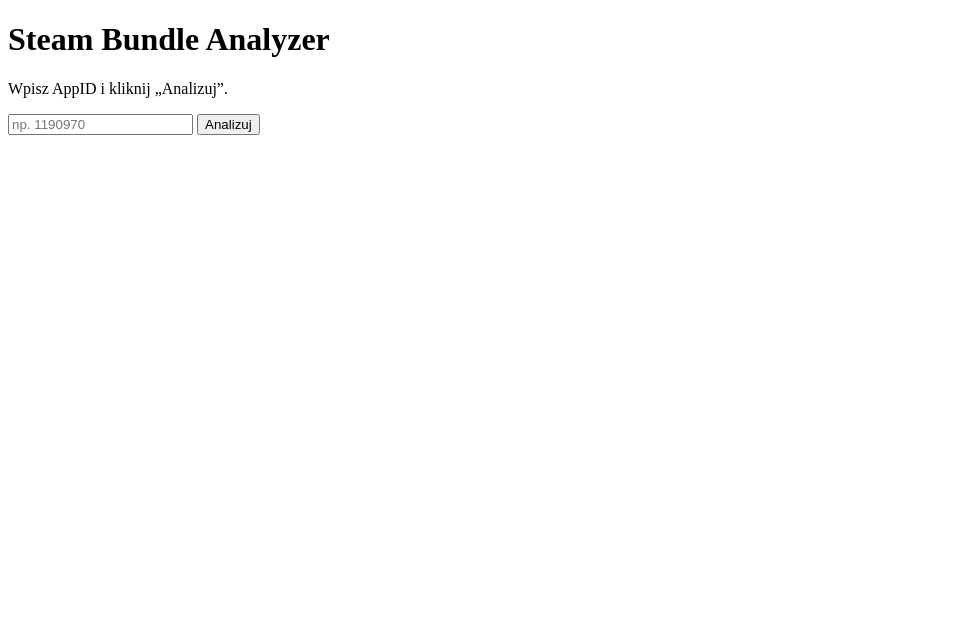
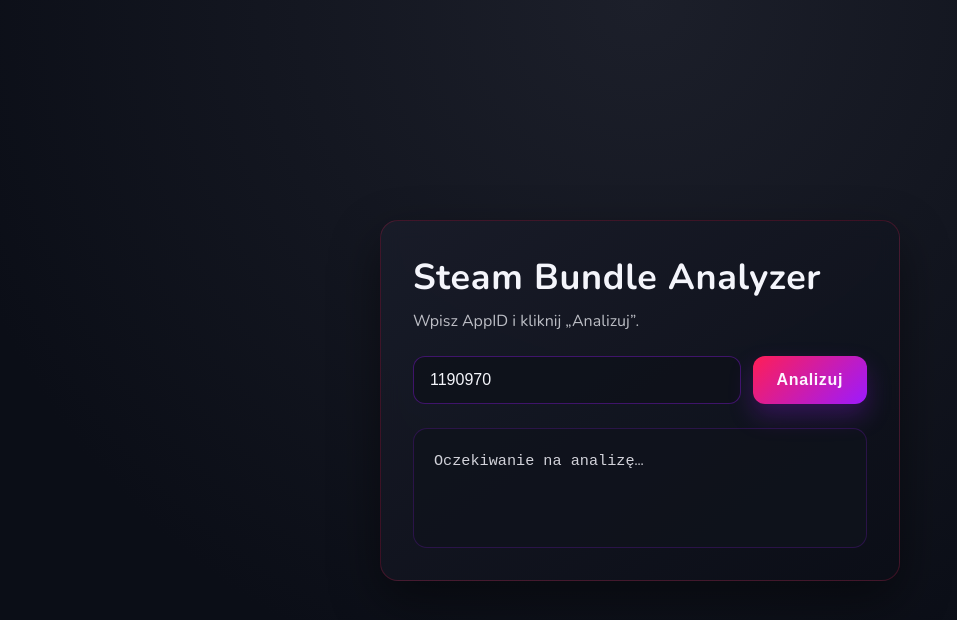
Before and after one commit to kriskrej/BundleMaster, a website built with Vite: page index.html in a window 1280 px wide. Shown: the whole page, without its empty margins (0-957 px from the left). Built offline with nearby package versions, Linux system fonts and the light colour scheme.

Commit message:
Add default app ID and apply dark themed styling

```diff
--- a/index.html
+++ b/index.html
@@ -4,6 +4,134 @@
     <meta charset="utf-8" />
     <meta name="viewport" content="width=device-width, initial-scale=1" />
     <title>Steam Bundle Analyzer</title>
+    <link rel="preconnect" href="https://fonts.googleapis.com" />
+    <link rel="preconnect" href="https://fonts.gstatic.com" crossorigin />
+    <link
+      href="https://fonts.googleapis.com/css2?family=Nunito:wght@400;600;700&display=swap"
+      rel="stylesheet"
+    />
+    <style>
+      :root {
+        color-scheme: dark;
+        font-family: 'Nunito', system-ui, -apple-system, BlinkMacSystemFont,
+          'Segoe UI', sans-serif;
+      }
+
+      * {
+        box-sizing: border-box;
+      }
+
+      body {
+        margin: 0;
+        min-height: 100vh;
+        display: flex;
+        align-items: center;
+        justify-content: center;
+        background: radial-gradient(circle at top, #1c1f2a, #0b0e17 70%);
+        color: #f4f5fb;
+      }
+
+      #app {
+        width: min(520px, 90vw);
+      }
+
+      .app-container {
+        background: linear-gradient(145deg, rgba(25, 28, 41, 0.9), rgba(11, 14, 23, 0.9));
+        border: 1px solid rgba(255, 30, 86, 0.2);
+        border-radius: 18px;
+        padding: 32px;
+        box-shadow: 0 20px 50px rgba(0, 0, 0, 0.45);
+        backdrop-filter: blur(10px);
+      }
+
+      .title {
+        margin: 0 0 8px;
+        font-size: 2.25rem;
+        font-weight: 700;
+        letter-spacing: 0.02em;
+      }
+
+      .subtitle {
+        margin: 0 0 24px;
+        color: rgba(244, 245, 251, 0.75);
+        font-weight: 400;
+      }
+
+      .input-group {
+        display: flex;
+        gap: 12px;
+        margin-bottom: 24px;
+      }
+
+      .appid-input {
+        flex: 1;
+        padding: 14px 16px;
+        border-radius: 12px;
+        border: 1px solid rgba(156, 26, 255, 0.35);
+        background: rgba(15, 18, 27, 0.9);
+        color: inherit;
+        font-size: 1rem;
+        transition: border 0.2s ease, box-shadow 0.2s ease;
+      }
+
+      .appid-input:focus {
+        outline: none;
+        border-color: rgba(255, 30, 86, 0.8);
+        box-shadow: 0 0 0 3px rgba(255, 30, 86, 0.15);
+      }
+
+      .analyze-button {
+        padding: 14px 24px;
+        border: none;
+        border-radius: 12px;
+        background: linear-gradient(135deg, #ff1e56, #9c1aff);
+        color: #fdf5ff;
+        font-weight: 700;
+        font-size: 1rem;
+        letter-spacing: 0.04em;
+        cursor: pointer;
+        box-shadow: 0 12px 24px rgba(156, 26, 255, 0.25);
+        transition: transform 0.15s ease, box-shadow 0.2s ease;
+      }
+
+      .analyze-button:hover,
+      .analyze-button:focus-visible {
+        transform: translateY(-1px);
+        box-shadow: 0 14px 28px rgba(255, 30, 86, 0.35);
+        outline: none;
+      }
+
+      .analyze-button:active {
+        transform: translateY(0);
+      }
+
+      .output {
+        margin: 0;
+        padding: 20px;
+        background: rgba(16, 19, 29, 0.85);
+        border-radius: 14px;
+        border: 1px solid rgba(156, 26, 255, 0.2);
+        min-height: 120px;
+        color: rgba(244, 245, 251, 0.85);
+        font-size: 0.95rem;
+        line-height: 1.6;
+        overflow-x: auto;
+      }
+
+      @media (max-width: 520px) {
+        .app-container {
+          padding: 24px;
+        }
+
+        .input-group {
+          flex-direction: column;
+        }
+
+        .analyze-button {
+          width: 100%;
+        }
+      }
+    </style>
   </head>
   <body>
     <div id="app"></div>
--- a/src/main.ts
+++ b/src/main.ts
@@ -1,13 +1,36 @@
+const DEFAULT_APP_ID = '1190970';
+
 const app = document.getElementById('app')!;
 app.innerHTML = `
-  <h1>Steam Bundle Analyzer</h1>
-  <p>Wpisz AppID i kliknij „Analizuj”.</p>
-  <input id="appid" placeholder="np. 1190970" />
-  <button id="go">Analizuj</button>
-  <pre id="out"></pre>
+  <div class="app-container">
+    <h1 class="title">Steam Bundle Analyzer</h1>
+    <p class="subtitle">Wpisz AppID i kliknij „Analizuj”.</p>
+    <div class="input-group">
+      <input
+        id="appid"
+        class="appid-input"
+        placeholder="np. ${DEFAULT_APP_ID}"
+        value="${DEFAULT_APP_ID}"
+      />
+      <button id="go" class="analyze-button">Analizuj</button>
+    </div>
+    <pre id="out" class="output">Oczekiwanie na analizę…</pre>
+  </div>
 `;
-document.getElementById('go')!.addEventListener('click', async () => {
-  const id = (document.getElementById('appid') as HTMLInputElement).value.trim();
-  (document.getElementById('out') as HTMLPreElement).textContent =
-    id ? `TODO: fetch bundlelist/${id}` : 'Podaj AppID';
+
+const appIdInput = document.getElementById('appid') as HTMLInputElement;
+const output = document.getElementById('out') as HTMLPreElement;
+
+const analyze = async () => {
+  const id = appIdInput.value.trim() || DEFAULT_APP_ID;
+  appIdInput.value = id;
+  output.textContent = `TODO: fetch bundlelist/${id}`;
+};
+
+document.getElementById('go')!.addEventListener('click', analyze);
+
+appIdInput.addEventListener('keydown', (event: KeyboardEvent) => {
+  if (event.key === 'Enter') {
+    analyze();
+  }
 });
```
